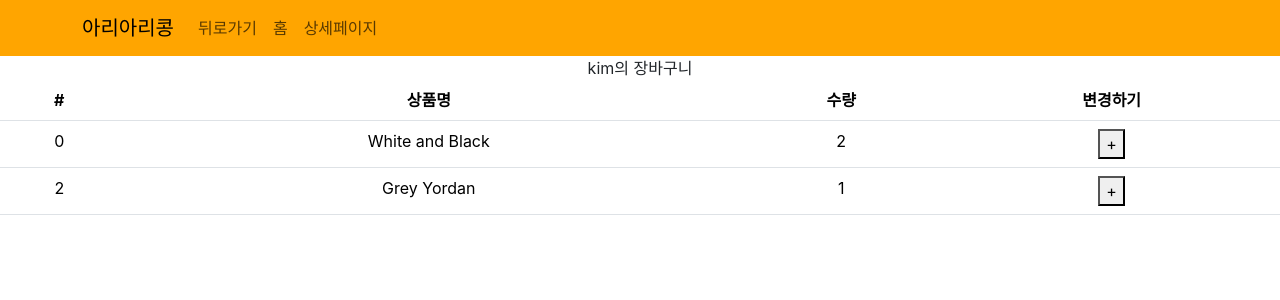
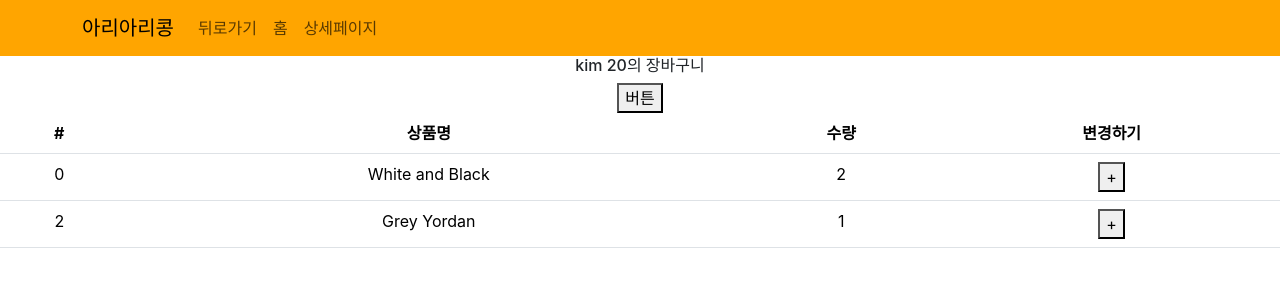
Before and after one commit to Choejieun/React-codingapple-tutorial, a React (Create React App) app in the folder 쇼핑몰 프로젝트/shop/: page /cart in a window 1280 px wide. Shown: the top 300 px of the page. Built offline with nearby package versions, Linux system fonts and the light colour scheme.

Commit message:
리덕스 state 배열 오브젝트 형식 변경 방법 학습

```diff
--- a/쇼핑몰 프로젝트/shop/src/routes/Cart.js
+++ b/쇼핑몰 프로젝트/shop/src/routes/Cart.js
@@ -1,6 +1,6 @@
 import { Collapse, Table } from 'react-bootstrap'
 import { useDispatch, useSelector } from 'react-redux'
-import { changeName } from '../store'
+import { changeName, addAge } from '../store/userSlice'
 
 function Cart() {
 
@@ -10,7 +10,8 @@
 
   return (
     <>
-    {state.user}의 장바구니
+    <h6>{state.user.name} {state.user.age}의 장바구니</h6>
+    <button onClick={()=>{ dispatch(addAge(100))}}>버튼</button>
       <Table>
         <thead>
           <tr>
--- a/쇼핑몰 프로젝트/shop/src/store.js
+++ b/쇼핑몰 프로젝트/shop/src/store.js
@@ -1,17 +1,6 @@
 import { configureStore, createSlice } from '@reduxjs/toolkit'
+import user from './store/userSlice.js'
 
-let user = createSlice({
-   name : 'user',
-   initialState : 'kim',
-   reducers : {
-      changeName(state){
-        return 'john ' + state
-      }
-   }
-})
-
-export let {changeName } = user.actions
-//오른쪽 자료를 변수로 뺴는 문법일 뿐
 
 let stock = createSlice({
   name : 'stock',
--- /dev/null
+++ b/쇼핑몰 프로젝트/shop/src/store/userSlice.js
@@ -0,0 +1,19 @@
+import { createSlice } from '@reduxjs/toolkit'
+
+let user = createSlice({
+    name : 'user',
+    initialState : {name : 'kim', age : 20 },
+    reducers : {
+       changeName(state){
+        state.name =  'park'
+       },
+       addAge(state, action){
+         state.age = state.age+action.payload
+        }
+    }
+ })
+
+ export let {changeName, addAge } = user.actions
+//오른쪽 자료를 변수로 뺴는 문법일 뿐
+
+ export default user
```
